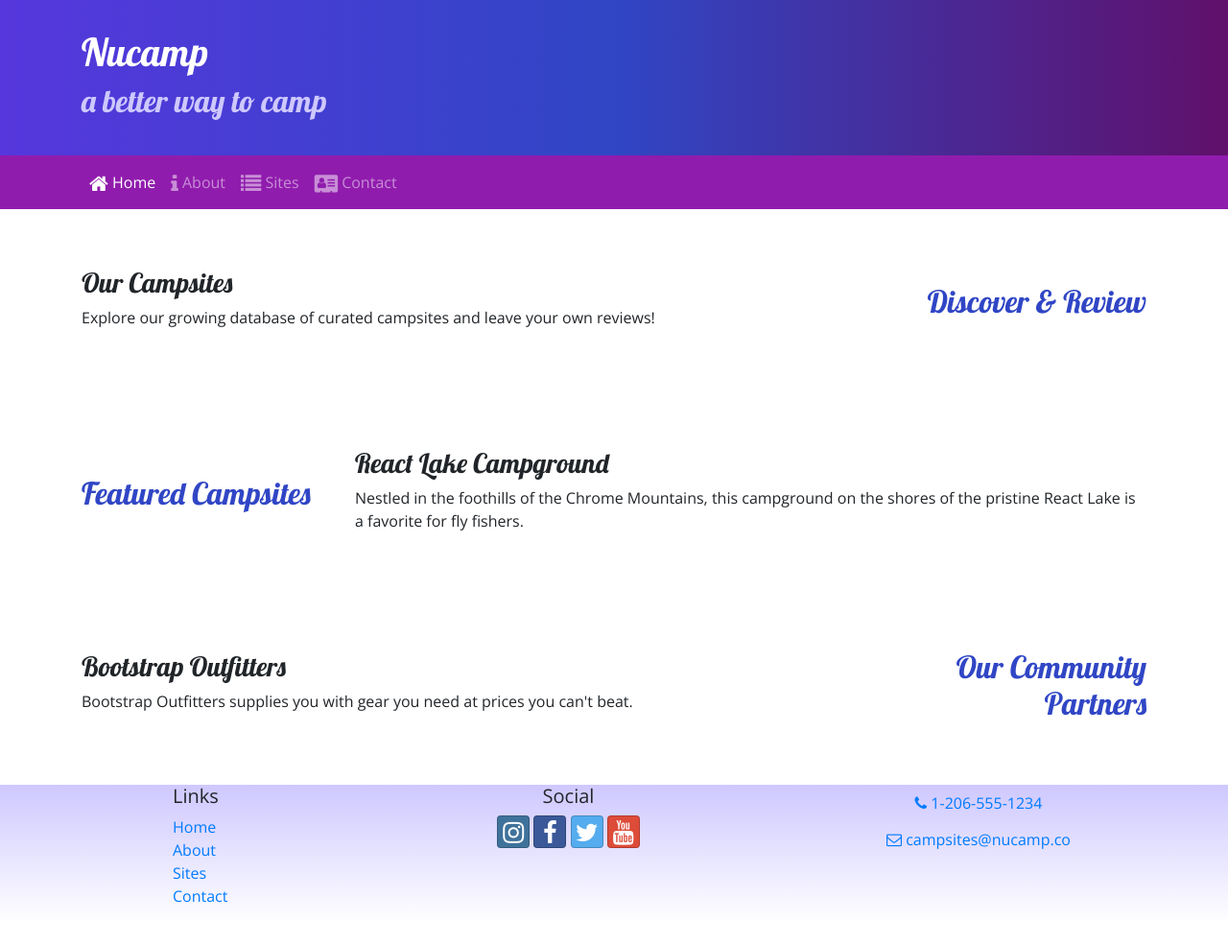
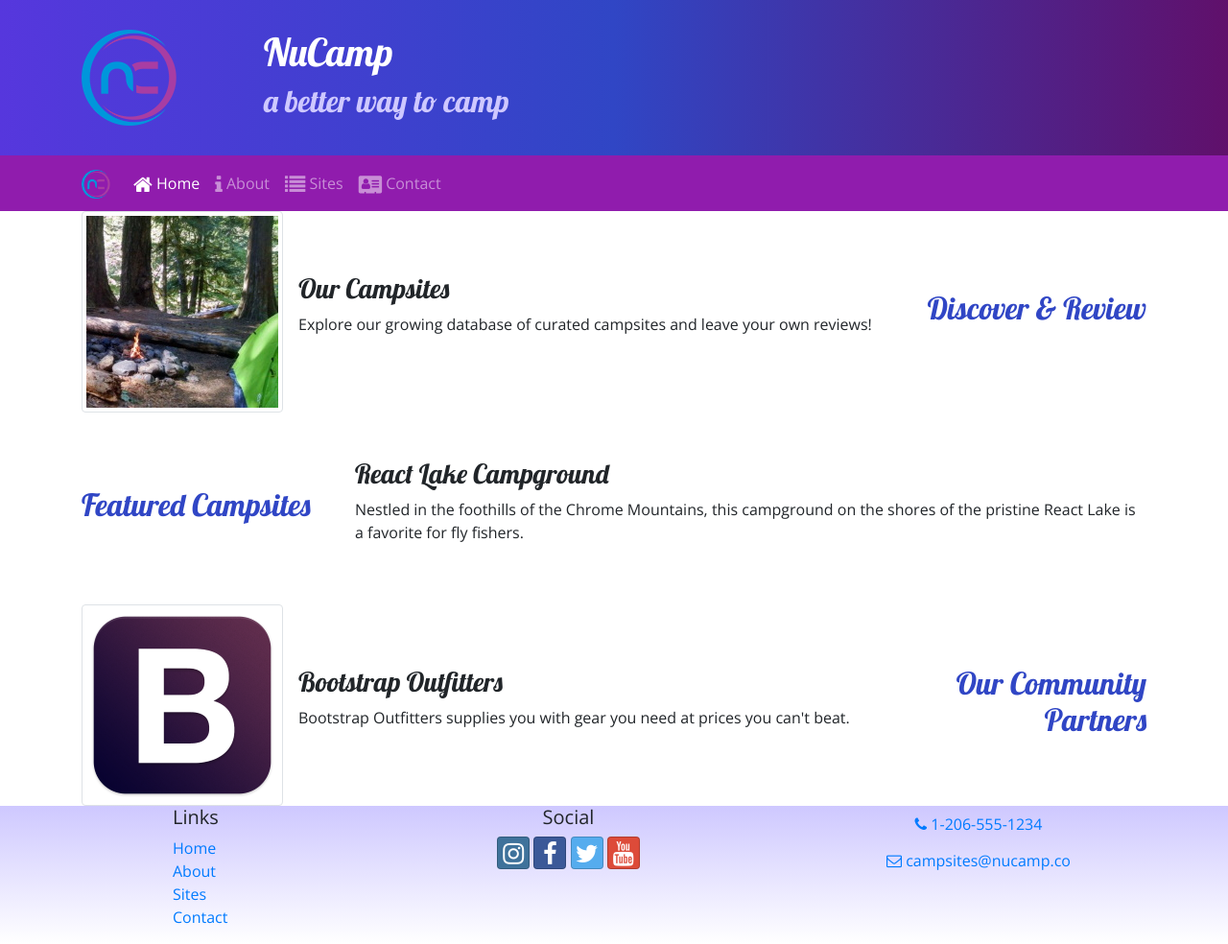
Before and after one commit to jjamieson1152/Nucampsite-Bootstrap, a website: page index.html in a window 1280 px wide. Shown: the whole page at 96% size. Before the commit the page ends 962 px from the top, so only its background shows below. Drawn offline with nearby package versions, Linux system fonts and the light colour scheme.

Commit message:
Added Images

```diff
--- a/index.html
+++ b/index.html
@@ -33,8 +33,11 @@
     <header class="jumbotron jumbotron-fluid">
       <div class="container">
         <div class="row">
+          <div class="col-4 col-sm-3 col-md-2 align-self-center">
+            <img src="./img/img/logo.png" class="img-fluid" />
+          </div>
           <div class="col">
-            <h1>Nucamp</h1>
+            <h1>NuCamp</h1>
             <h2>a better way to camp</h2>
           </div>
         </div>
@@ -43,8 +46,11 @@
 
     <nav class="navbar navbar-expand-sm navbar-dark sticky-top">
       <div class="container">
+        <a class="navbar-brand" href="#"
+          ><img src="./img/img/logo.png" height="30" width="30"
+        /></a>
         <button
-          class="navbar-toggler ml-auto"
+          class="navbar-toggler"
           type="button"
           data-toggle="collapse"
           data-target="#nucampNavbar"
@@ -84,11 +90,20 @@
           <h2 class="text-sm-right">Discover & Review</h2>
         </div>
         <div class="col">
+          <div class="media">
+            <img
+              class="d-flex mr-3 img-thumbnail"
+              src="./img/img/breadcrumb-trail-thumb.jpg"
+              alt="Breadcrumb Trail"
+            />
+            <div class="media-body align-self-center">
               <h3>Our Campsites</h3>
               <p class="d-none d-sm-block">
-            Explore our growing database of curated campsites and leave your own
-            reviews!
+                Explore our growing database of curated campsites and leave your
+                own reviews!
               </p>
+            </div>
+          </div>
         </div>
       </div>
 
@@ -110,11 +125,20 @@
           <h2 class="text-sm-right">Our Community Partners</h2>
         </div>
         <div class="col">
+          <div class="media">
+            <img
+              class="d-flex mr-3 img-thumbnail"
+              src="./img/img/bootstrap-thumb.png"
+              alt="Bootstrap Outfitters"
+            />
+            <div class="media-body align-self-center">
               <h3>Bootstrap Outfitters</h3>
               <p class="d-none d-sm-block">
-            Bootstrap Outfitters supplies you with gear you need at prices you
-            can't beat.
+                Bootstrap Outfitters supplies you with gear you need at prices
+                you can't beat.
               </p>
+            </div>
+          </div>
         </div>
       </div>
     </div>
```
Also changed, not shown: aboutus.html (+9 -1 lines), contactus.html (+8 -0 lines), img/img/bootstrap-thumb.png (added), img/img/breadcrumb-trail-thumb.jpg (added), img/img/breadcrumb-trail.jpg (added), img/img/chrome-river-thumb.jpg (added), img/img/chrome-river.jpg (added), img/img/logo.png (added), img/img/react-lake-thumb.jpg (added), img/img/react-lake.jpg (added), 1 other file. Lines whose indentation alone changed are shown as unchanged.
